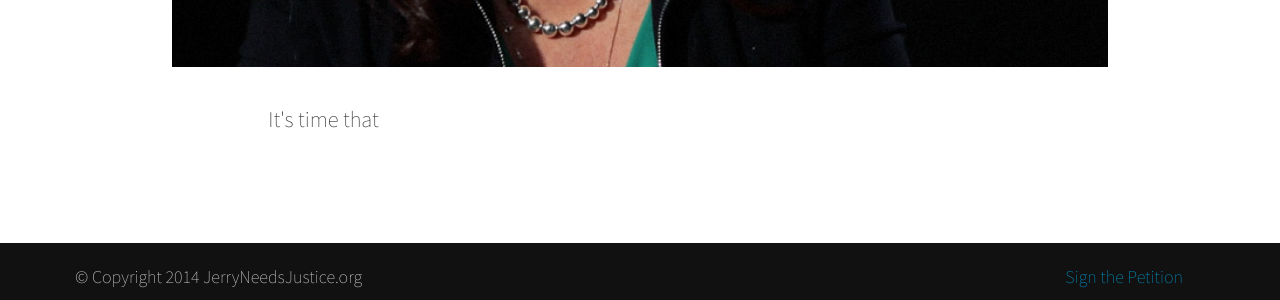
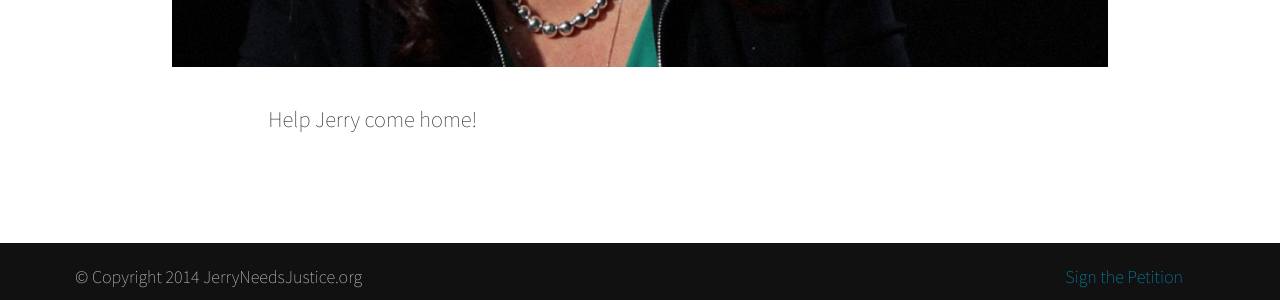
Before and after one commit to eddywashere/jnj, a Jekyll site: the page built from get-involved.html, in a window 1280 px wide and 1222 px high. Shown: the part 912-1212 px from the top of the window. Built offline with Jekyll 4.4.1, drawn with Linux system fonts in a browser that asks for light colours; nearby versions of some CDN libraries.

Commit message:
Update get-involved.html

```diff
--- a/get-involved.html
+++ b/get-involved.html
@@ -9,7 +9,7 @@ title: First Page
     <h1 class="text-center featured-text small-margin-bottom">Get Involved</h1>
     <p>Jerry Gillespie, his mother, Maxine Franklin, and his attorney, Andrea Lyon, have gone through every avenue of the legal system seeking justice. Their pleas for relief have continually been denied without as much as a hearing. However, you can still help Jerry by signing his petition and sharing his story with others. It's time for Jerry's story to be heard. It's time for justice.</p>
     <p class="featured-image"><img src="./img/andrea-lyon.jpg" alt=""></p>
-    <p>It's time that </p>
+    <p>Help Jerry come home!</p>
     </div>
   </div>
 </div>
```
